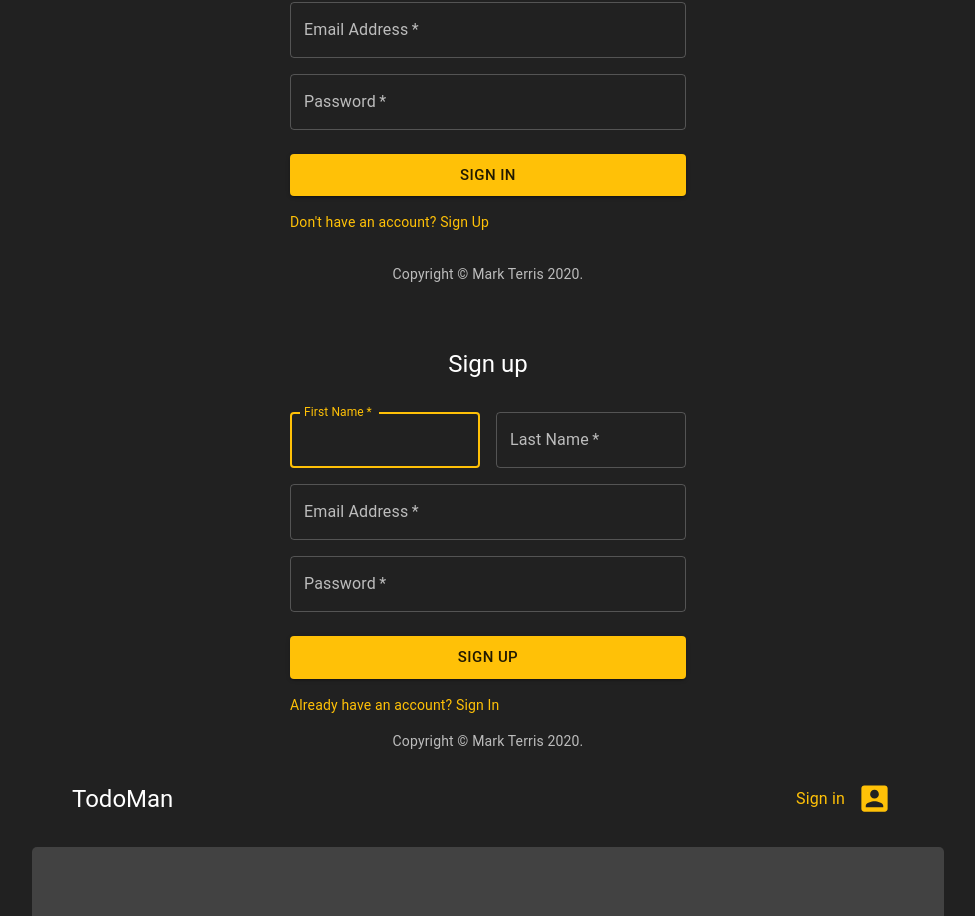
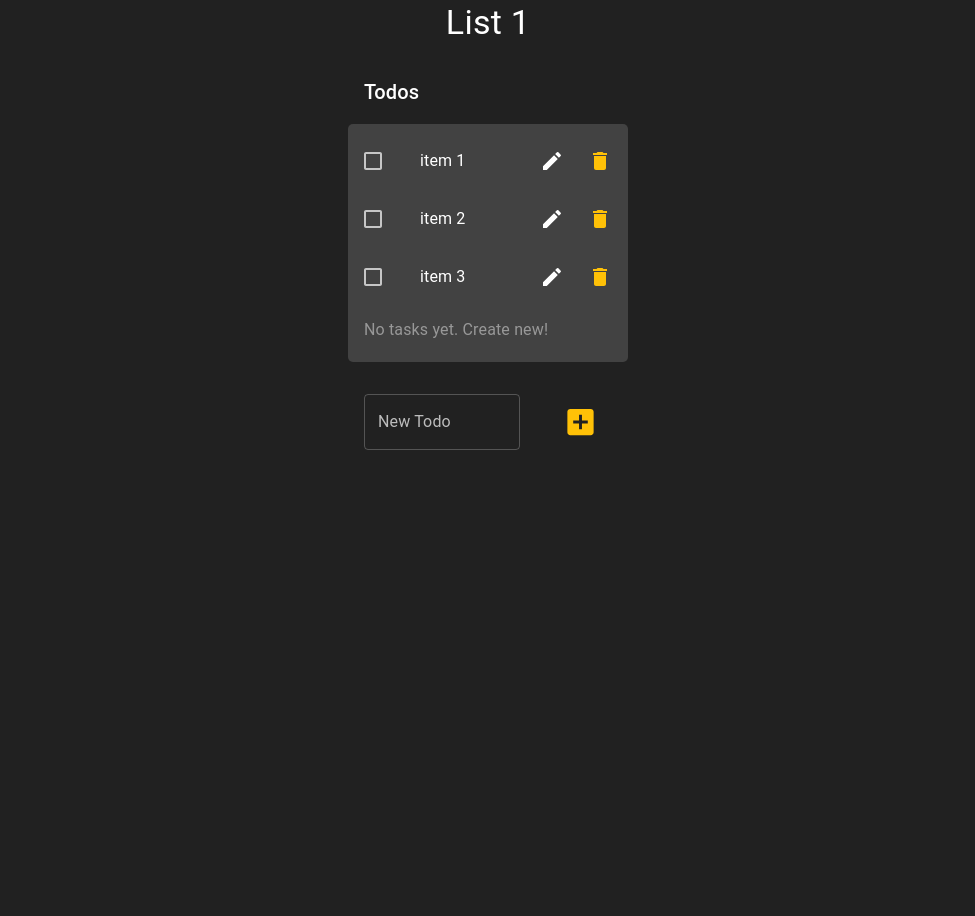
Before and after one commit to terrismark/TodoMan, a React (Create React App) app: page / in a window 1280 px wide. Shown: the part 110-1026 px from the top of the page, without its empty margins (152-1127 px from the left). After the commit the page ends 800 px from the top, so only its background shows below. Built offline with nearby package versions, Linux system fonts and the light colour scheme.

Commit message:
fixed some components

```diff
--- a/src/App.js
+++ b/src/App.js
@@ -11,10 +11,10 @@ import RegisterPage from './components/Auth/RegisterPage'
 function App() {
   return (
     <>
-    <LoginPage />
-    <RegisterPage />
-    <HomePage />
-    <HomePageAuthed />
+    {/* <LoginPage /> */}
+    {/* <RegisterPage /> */}
+    {/* <HomePage />  */}
+    {/* <HomePageAuthed /> */}
     <TodoPage />
     </>
   )
--- a/src/components/Auth/LoginPage.jsx
+++ b/src/components/Auth/LoginPage.jsx
@@ -11,7 +11,6 @@ import {
     ThemeProvider,
     Typography
 } from '@material-ui/core';
-
 import { amber } from '@material-ui/core/colors';
 
 const darkTheme = createMuiTheme({
@@ -55,7 +54,7 @@ export default function HomePage() {
                         Sign in
                         </Typography>
 
-                        <form className={classes.form} validate>
+                        <form className={classes.form} noValidate>
                             <Grid container spacing={2}>
                                 <Grid item xs={12}>
                                 <TextField
@@ -91,7 +90,7 @@ export default function HomePage() {
                                         variant="contained"
                                         color="primary"
                                         className={classes.submit}
-                                        disabled={false}
+                                        disabled={true}
                                     >
                                         Sign In
                                     </Button>
--- a/src/components/Auth/RegisterPage.jsx
+++ b/src/components/Auth/RegisterPage.jsx
@@ -55,7 +55,7 @@ export default function HomePage() {
                         Sign up
                         </Typography>
 
-                        <form className={classes.form} validate>
+                        <form className={classes.form} noValidate>
                             <Grid container spacing={2}>
                                 <Grid item xs={12} sm={6}>
                                 <TextField
--- a/src/components/Home/NavBar.jsx
+++ b/src/components/Home/NavBar.jsx
@@ -29,7 +29,7 @@ export default function NavBar() {
 
   return (
       <div className={classes.root}>
-        <AppBar className={classes.navbar} elevation="0" color="default" position="sticky">
+        <AppBar className={classes.navbar} elevation={0} color="default" position="sticky">
           <Toolbar>
               <Typography variant="h5" className={classes.title}>
                   TodoMan
--- a/src/components/Todos/TodoItem.jsx
+++ b/src/components/Todos/TodoItem.jsx
@@ -8,6 +8,7 @@ import {
   Checkbox,
   IconButton,
   ListItem,
+  Typography,
 } from '@material-ui/core';
 
 const useStyles = makeStyles({
@@ -16,7 +17,7 @@ const useStyles = makeStyles({
     },
     textItem: {
         minWidth: 80,
-        maxWidth: 160,
+        maxWidth: 140,
         marginRight: 80
     }
 })
@@ -34,7 +35,11 @@ export default function TodoItem({ key, value }) {
                 />
             </ListItemIcon>
 
-            <ListItemText primary={value} className={classes.textItem}/>
+            <ListItemText className={classes.textItem}>
+                <Typography>
+                    {value}
+                </Typography>
+            </ListItemText>
 
             <ListItemSecondaryAction>
                 <IconButton edge="end" className={classes.secondaryButton}>
--- a/src/components/Todos/Todos.jsx
+++ b/src/components/Todos/Todos.jsx
@@ -1,7 +1,7 @@
 import React, { useState, useEffect } from 'react';
 import { makeStyles } from '@material-ui/core/styles';
 import {
-  List,
+  List, ListItem, ListItemText,
 } from '@material-ui/core';
 import TodoItem from './TodoItem'
 
@@ -35,9 +35,9 @@ export default function Todos() {
             )
         })}
 
-        {/* <ListItem>
+        <ListItem>
           <ListItemText primary="No tasks yet. Create new!" className={classes.textItem}/>
-        </ListItem> */}
+        </ListItem>
 
       </List>
   );
```
Also changed, not shown: 1 other file (tests, documents, lock files or other folders).
